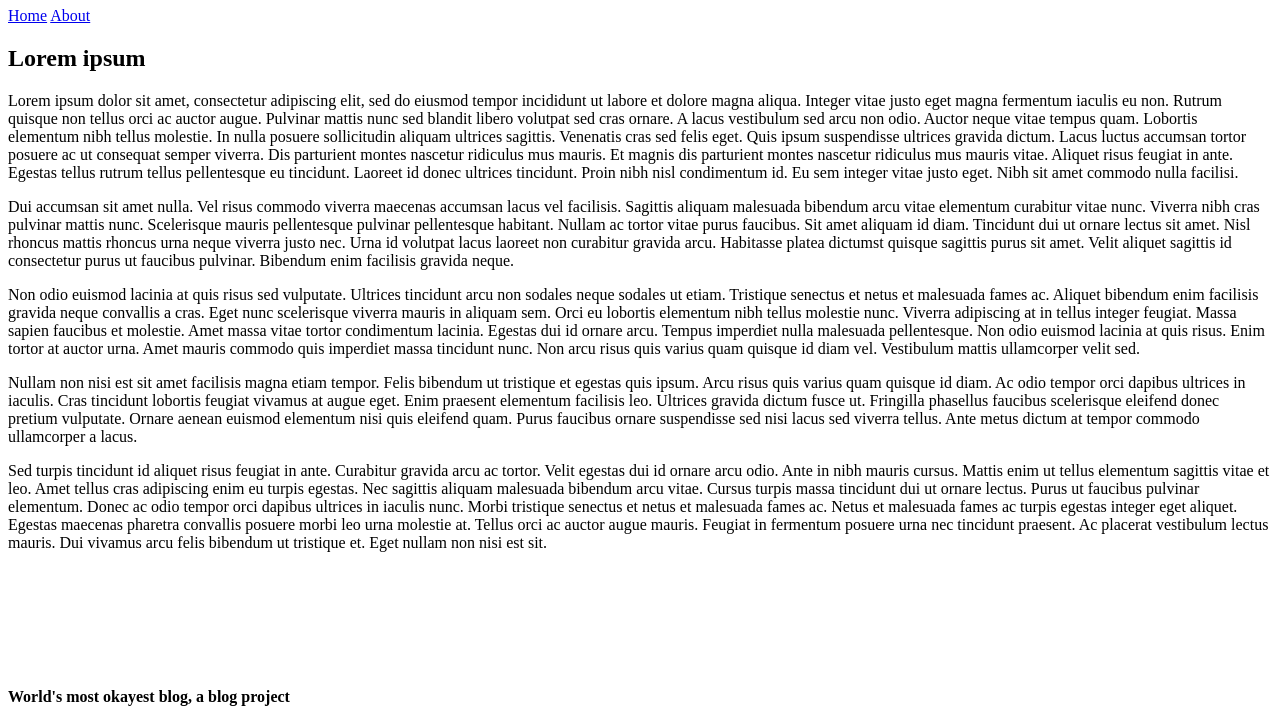
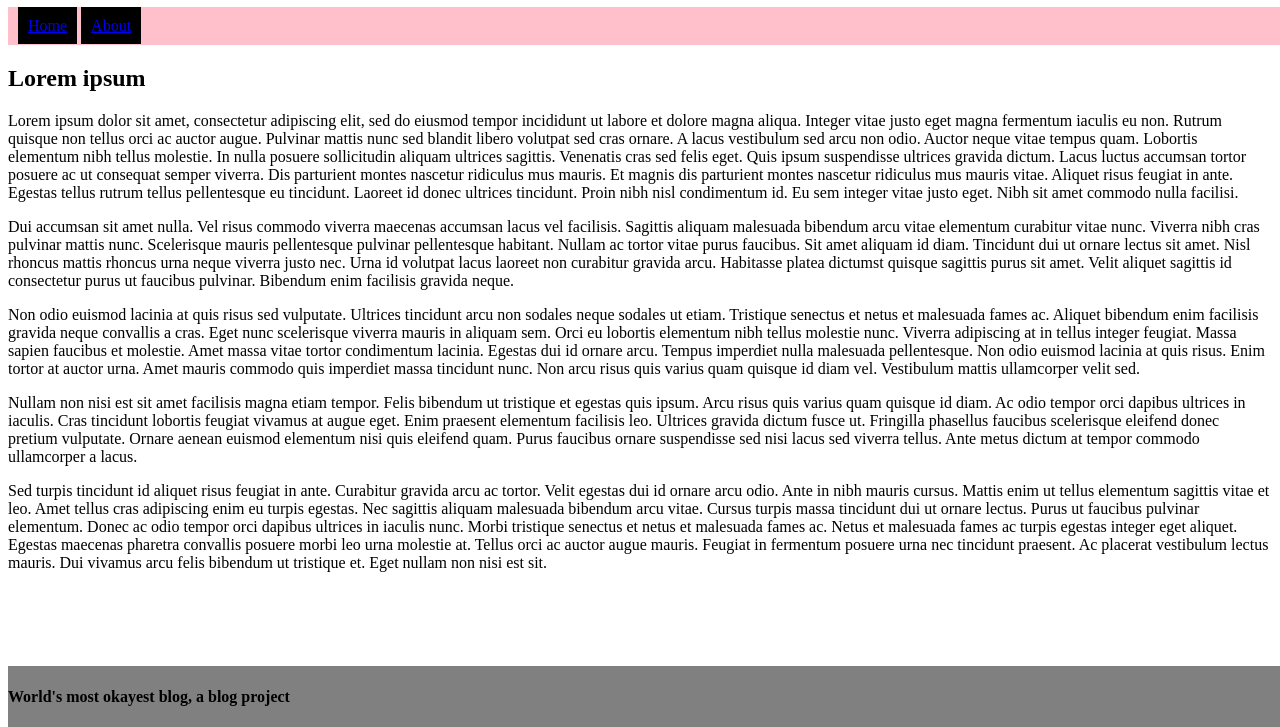
Before and after one commit to rixatron/codesandbox-test, a website: page index.html in a window 1280 px wide. Shown: the part 73-800 px from the top of the page. Drawn offline with Linux system fonts and the light colour scheme.

Commit message:
More tinkering with world's worst colour scheme

```diff
--- a/index.html
+++ b/index.html
@@ -13,11 +13,26 @@
         top: 0;
         display: block;
         background-color: green;
+        text-align: center;
       }
       footer {
-        position: absolute;
+        position: fixed;
         width: 100%;
         bottom: 0;
+        background-color: gray;
+      }
+      main {
+        padding-bottom: 50px;
+      }
+      nav {
+        width: 100%;
+        background-color: pink;
+        padding: 10px;
+      }
+      nav a {
+        display: inline;
+        padding: 10px;
+        background-color: black;
       }
     </style>
   </head>
```
